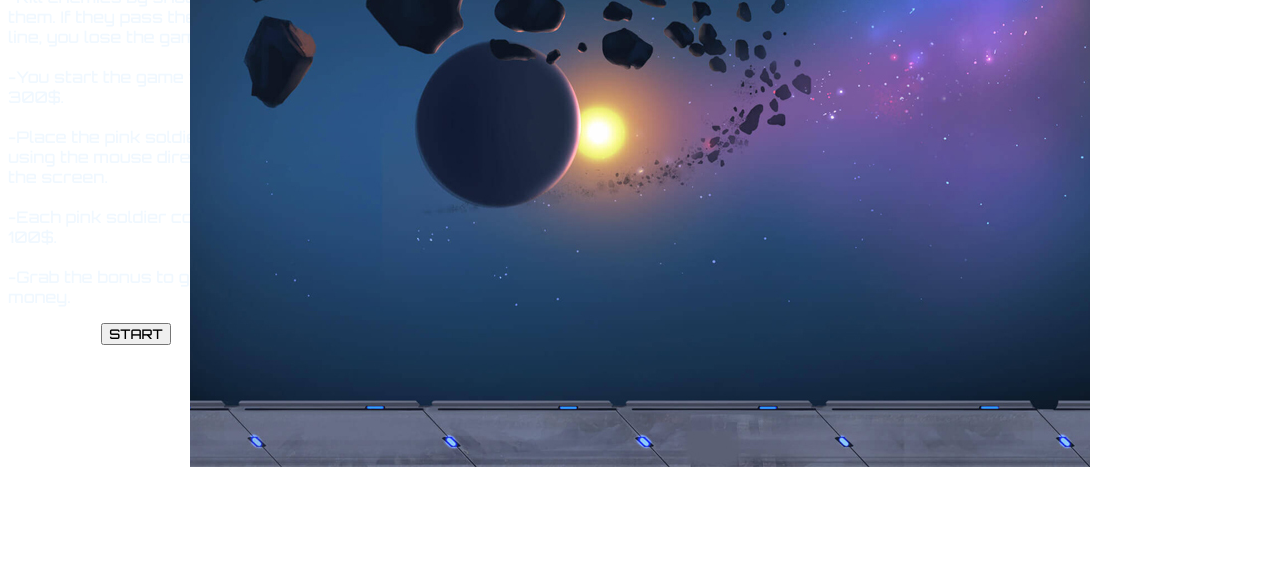
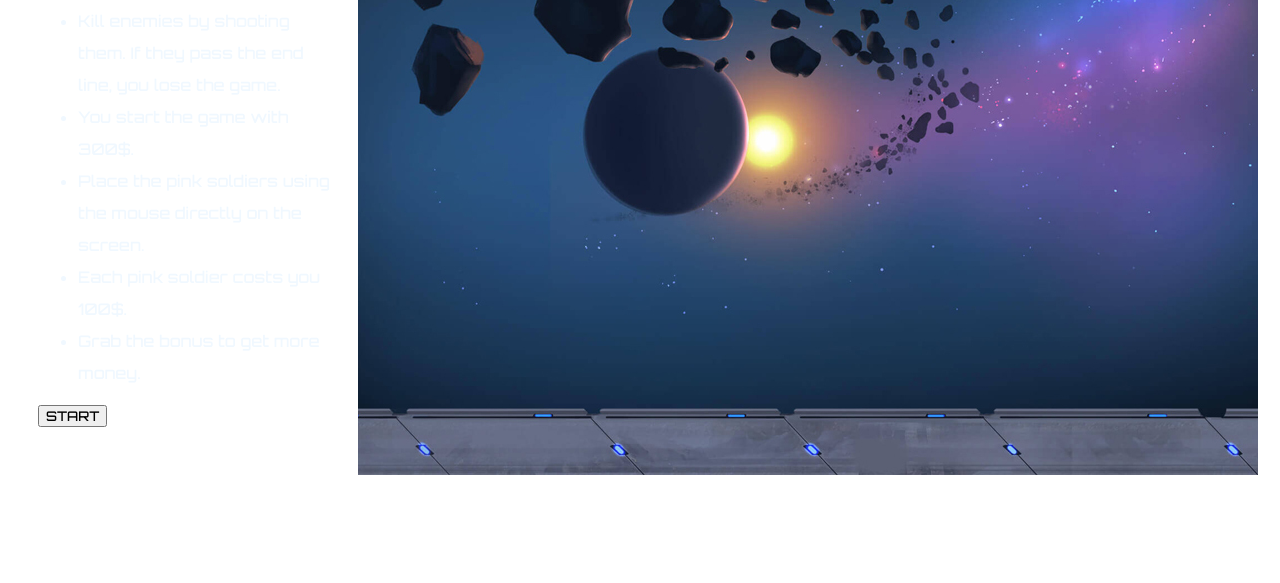
Before and after one commit to filipanatalio/Project-Game, a plain HTML site: page index.html in a window 1280 px wide. Shown: the part 233-816 px from the top of the page. Drawn offline with Linux system fonts and the light colour scheme; a script that the page names is missing.

Commit message:
last one

```diff
--- a/docs/assets/styles/style.css
+++ b/docs/assets/styles/style.css
@@ -5,16 +5,29 @@
 }
 
 body {
+  height: 100vh;
+  width: 100vw;
+  display: flex;
+  justify-content: center;
+  align-items: center;
+
   background-size: cover;
   background-repeat: no-repeat;
-  display: flex;
-  flex-direction: column;
-  justify-content: center;
-  text-align: left;
-  align-items: center;
+
+  /* flex-direction: column; */
+  /* justify-content: left;*/
+
   color: aliceblue;
-  width: 16rem;
-  height: 39rem;
+}
+
+#text {
+  /* height: 33vw; */
+  width: 25vw;
+}
+
+#text ul {
+  width: 20vw;
+  line-height: 200%;
 }
 
 #canvas1 {
@@ -24,12 +37,11 @@ body {
   background-repeat: no-repeat;
   background-position: center;
 
-  position: absolute;
-  top: 50%;
+  /* top: 50%;
   left: 50%;
   transform: translate(-50%, -50%);
   width: 900px;
-  height: 600px;
+  height: 600px; */
   /* border: 5px solid #a4d7e5;
 } */
 }
--- a/index.html
+++ b/index.html
@@ -12,36 +12,27 @@
 
   <body style="background-image: url(./docs/assets/images/a10.jpg)">
     <div id="text">
-      <br />
       <h1>How to play:</h1>
-      <br />
-      <br />
-      <p>
-        -Kill enemies by shooting them. If they pass the end line, you lose the
-        game.
-        <br />
-        <br />
-        -You start the game with 300$.
-        <br />
-        <br />
-        -Place the pink soldiers using the mouse directly on the screen.
-        <br />
-        <br />
-        -Each pink soldier costs you 100$.
-        <br />
-        <br />
-        -Grab the bonus to get more money.
-      </p>
-    </div>
-    <div class="button">
+      <ul>
+        <li>
+          Kill enemies by shooting them. If they pass the end line, you lose the
+          game.
+        </li>
+        <li>You start the game with 300$.</li>
+        <li>Place the pink soldiers using the mouse directly on the screen.</li>
+        <li>Each pink soldier costs you 100$.</li>
+        <li>Grab the bonus to get more money.</li>
+      </ul>
       <button id="start-button">START</button>
     </div>
+
     <canvas
       id="canvas1"
       width="900"
       height="600"
       style="background-image: url(./docs/assets/images/background.jpg)"
     ></canvas>
+
     <script type="text/javascript" src="js/index.js"></script>
     <script type="text/javascript" src="js/enemies.js"></script>
     <script type="text/javascript" src="js/defender.js"></script>
```
